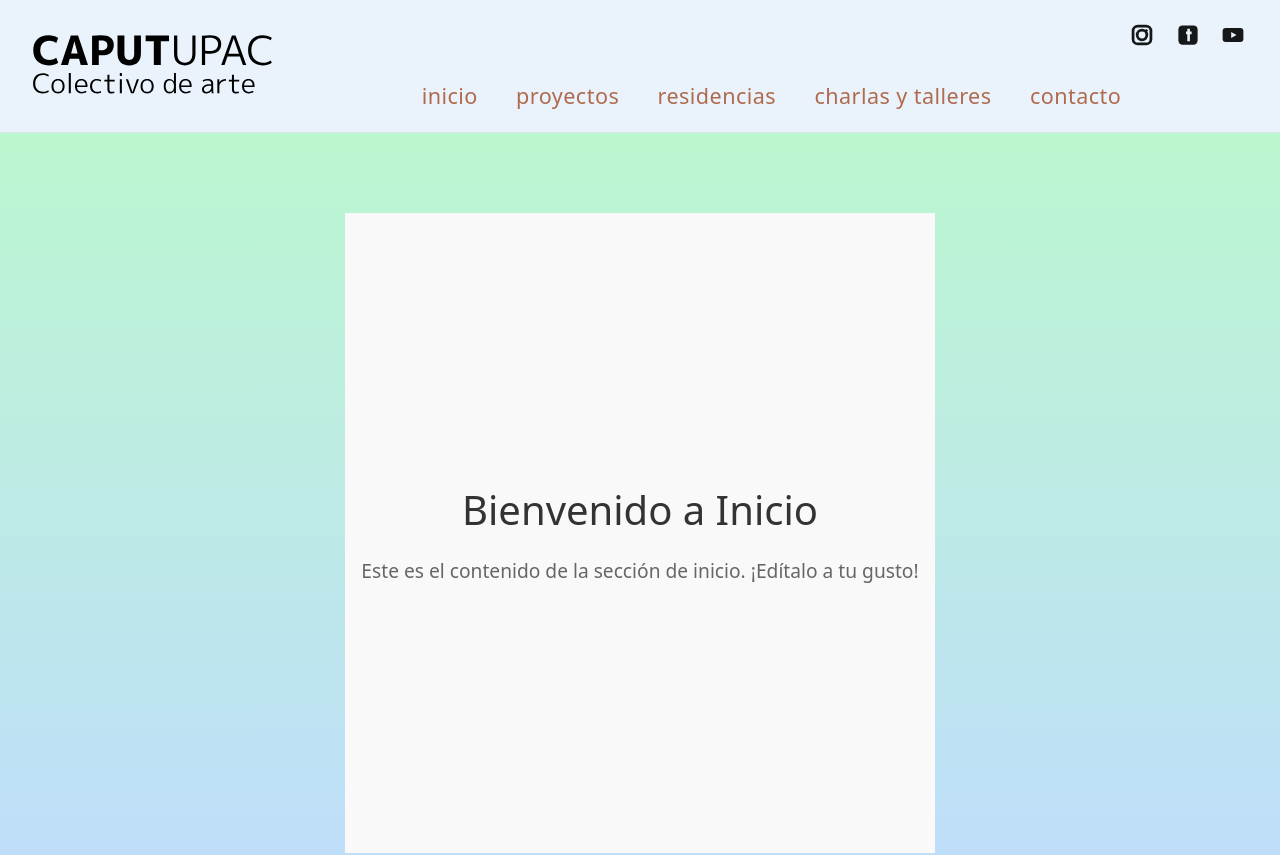
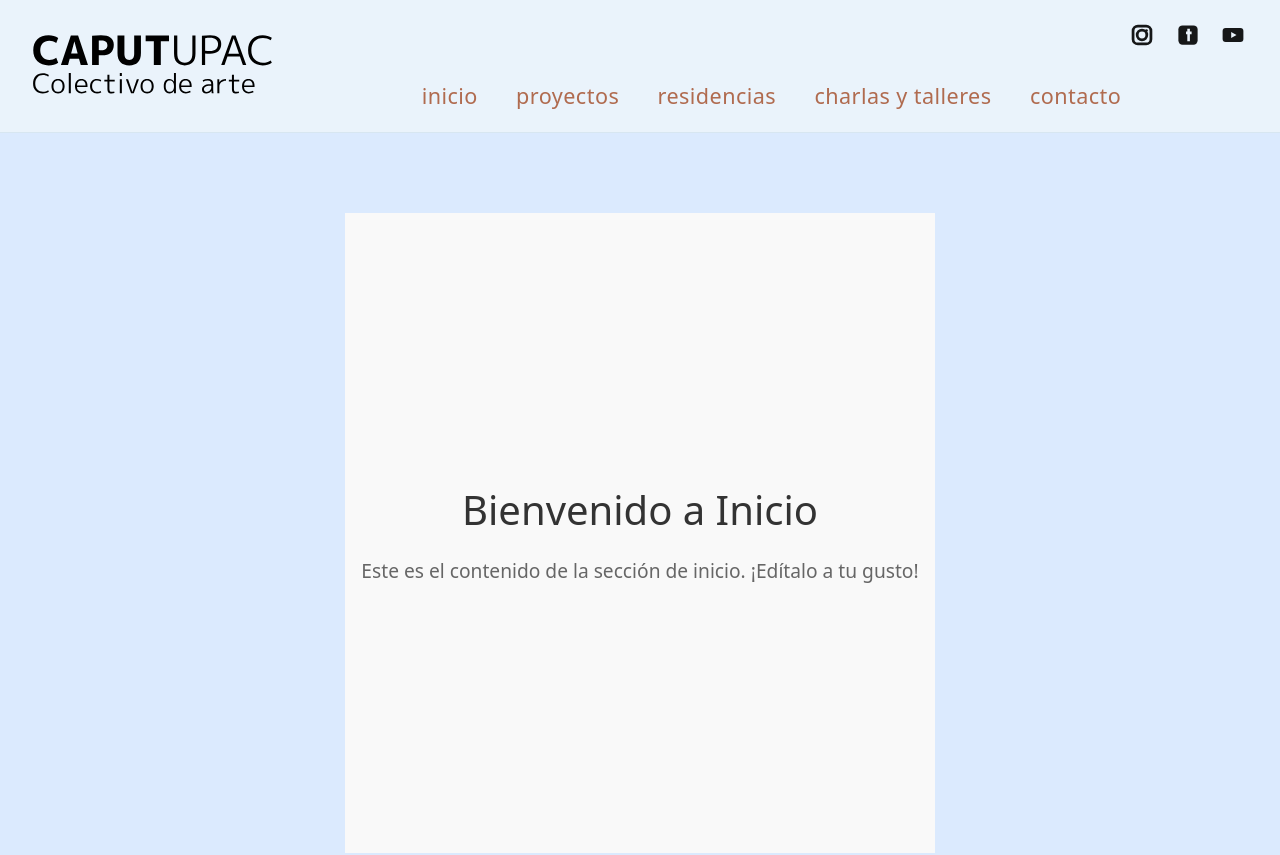
Before and after one commit to jescobedo-2004/caput-upac-website, a React (Vite) app: page / in a window 1280 px wide. Shown: the top 855 px of the page. Built offline with nearby package versions, Linux system fonts and the light colour scheme.

Commit message:
Version 22/09 agregando cambios

```diff
--- a/src/App.tsx
+++ b/src/App.tsx
@@ -11,7 +11,7 @@ export function App() {
     <>
       <Header />
       <div className="relative">
-        <div className="sticky top-0 h-screen flex flex-col items-center justify-center bg-gradient-to-b from-green-200 to-blue-200">
+        <div className="sticky top-0 h-screen flex flex-col items-center justify-center bg-blue-100">
           <Inicio />
         </div>
         <div className="sticky top-0 h-screen flex flex-col items-center justify-center bg-gradient-to-b from-indigo-800 to-purple-800 text-white">
```
Also changed, not shown: src/components/Explosion/index.tsx (added, +12 -0 lines), public/explosion.svg (added), src/components/Explosion/Explosion.module.css (added).
